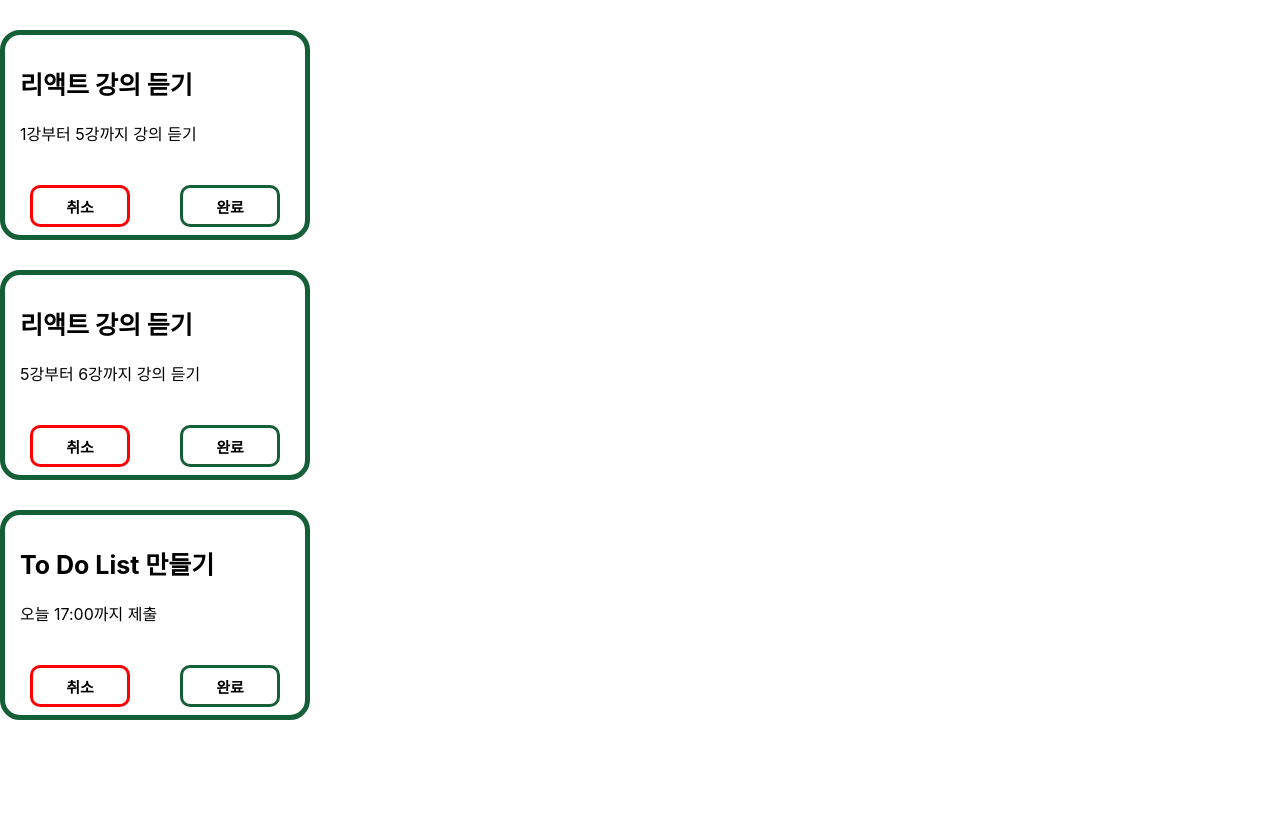
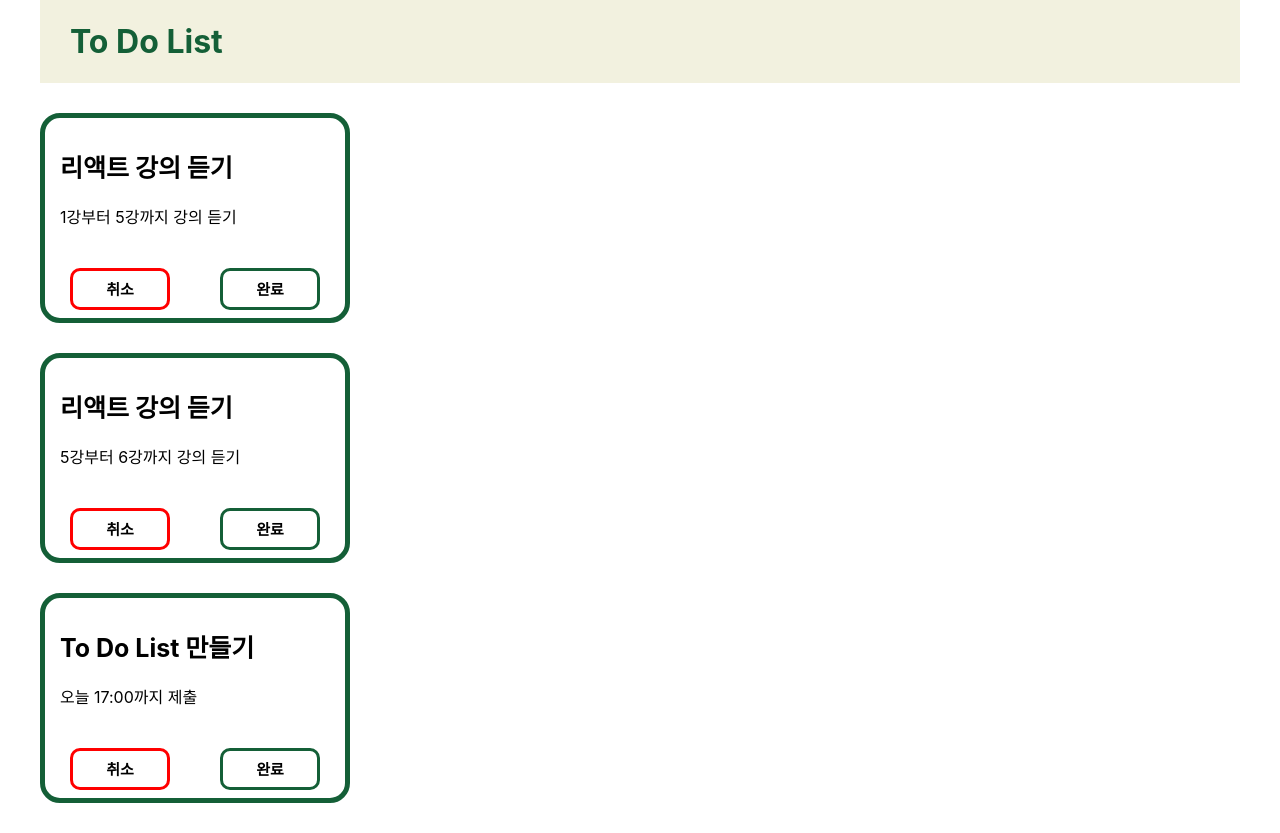
Before and after one commit to Aurora-in-Wonderland/react-weeks, a React (Create React App) app: page / in a window 1280 px wide. Before the commit the page ends 800 px from the top, so only its background shows below. Built offline with nearby package versions, Linux system fonts and the light colour scheme.

Commit message:
style:navbar 컴포넌트

```diff
--- a/src/App.css
+++ b/src/App.css
@@ -1,38 +1,4 @@
-.App {
-  text-align: center;
+:root {
+    width: 1200px;
+    margin: auto;
 }
-
-.App-logo {
-  height: 40vmin;
-  pointer-events: none;
-}
-
-@media (prefers-reduced-motion: no-preference) {
-  .App-logo {
-    animation: App-logo-spin infinite 20s linear;
-  }
-}
-
-.App-header {
-  background-color: #282c34;
-  min-height: 100vh;
-  display: flex;
-  flex-direction: column;
-  align-items: center;
-  justify-content: center;
-  font-size: calc(10px + 2vmin);
-  color: white;
-}
-
-.App-link {
-  color: #61dafb;
-}
-
-@keyframes App-logo-spin {
-  from {
-    transform: rotate(0deg);
-  }
-  to {
-    transform: rotate(360deg);
-  }
-}
--- a/src/App.js
+++ b/src/App.js
@@ -1,5 +1,6 @@
 import "./App.css";
 import { useState } from "react";
+import Nav from "./components/Nav";
 import ToDoList from "./components/ToDoList";
 
 function App() {
@@ -25,6 +26,7 @@ function App() {
     ]);
     return (
         <>
+            <Nav />
             {todos.map((item) => (
                 <ToDoList
                     key={item.id}
--- /dev/null
+++ b/src/components/Nav.jsx
@@ -0,0 +1,22 @@
+import React from "react";
+import styled from "styled-components";
+
+const NavBar = styled.div`
+    background: #f2f1df;
+    padding: 0.5px;
+    padding-left: 30px;
+
+    h1 {
+        color: #145f37;
+    }
+`;
+
+export default function Nav() {
+    return (
+        <>
+            <NavBar>
+                <h1>To Do List</h1>
+            </NavBar>
+        </>
+    );
+}
```
